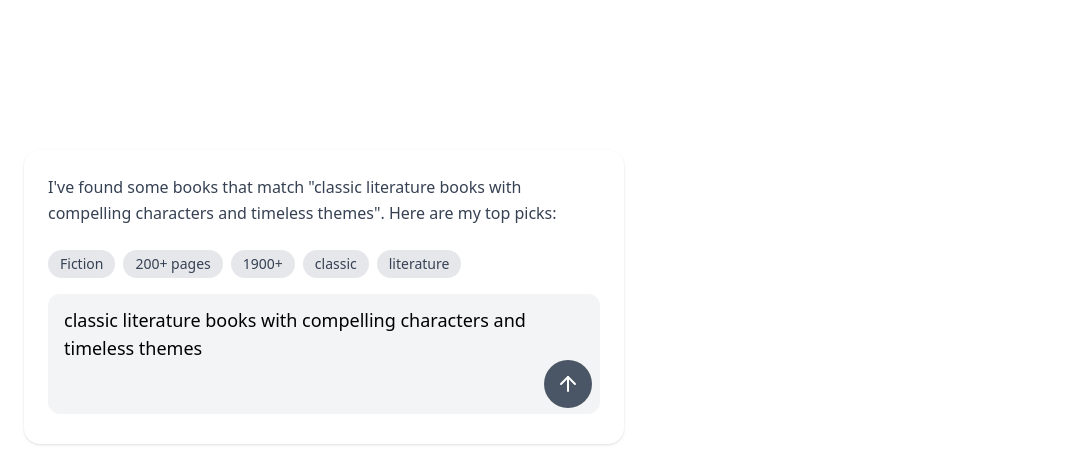
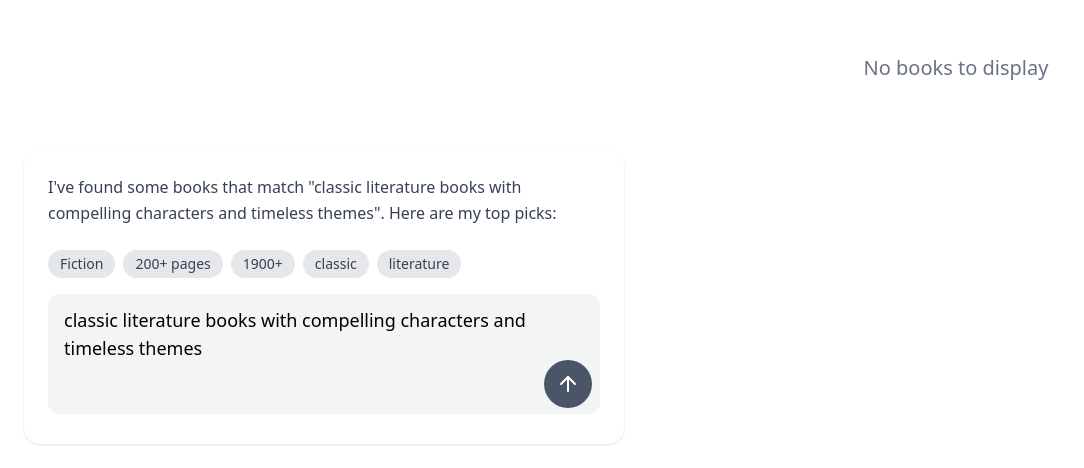
Before and after one commit to tuanqpham0921/book-rec-frontend, a React (Vite) app: page / in a window 1280 px wide. Shown: the part 332-800 px from the top of the page, without its empty margins (0-1084 px from the left). Built offline with nearby package versions, Linux system fonts and the light colour scheme.

Commit message:
no books to display right div

```diff
--- a/src/components/BooksGrid.jsx
+++ b/src/components/BooksGrid.jsx
@@ -1,6 +1,17 @@
 import { BookCard } from './BookCard';
 
 export const BooksGrid = ({ books }) => {
+  // If no books, show empty state
+  if (!books || books.length === 0) {
+    return (
+      <div className="h-full flex items-center justify-center">
+        <div className="text-center text-gray-500 space-y-2">
+          <h3 className="text-xl font-medium">No books to display</h3>
+        </div>
+      </div>
+    );
+  }
+
   return (
     <div className="h-full overflow-y-auto">
       <div className="grid grid-cols-1 md:grid-cols-2 gap-6 max-h-screen">
```
